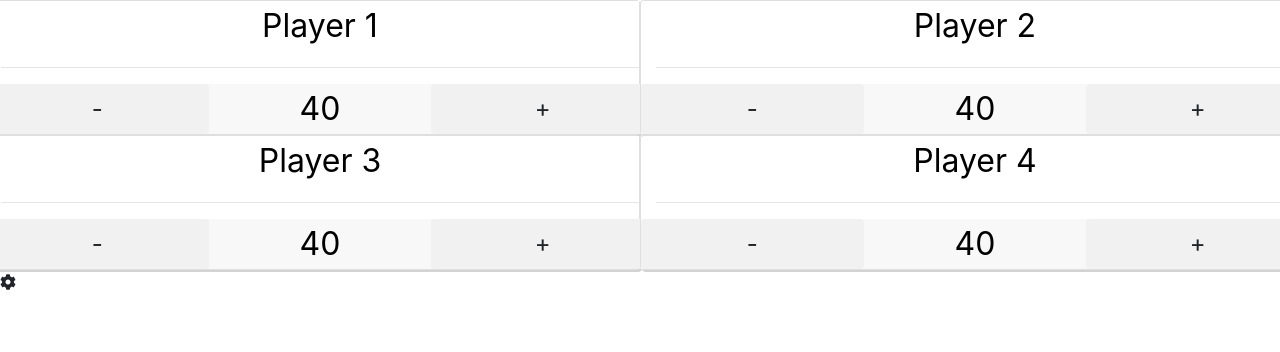
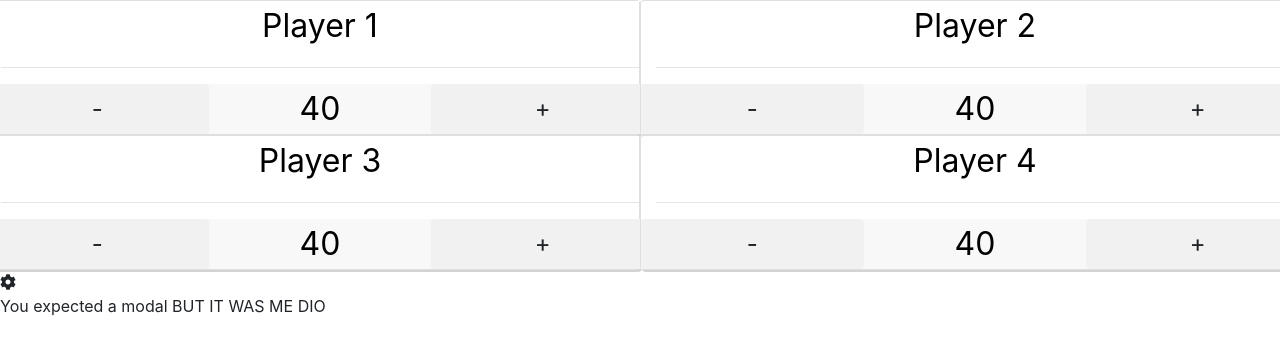
Before and after one commit to kouzios/MTG-Swiss-Knife, a Vue app: page /#/ in a window 1280 px wide. Both pictures are taken after a click on the icon 8 px from the left and 282 px from the top of the page. Shown: the top 352 px of the page. Built offline with nearby package versions, Linux system fonts and the light colour scheme.

Commit message:
Minor setup to make settings button do something
mostly a test work here

```diff
--- a/src/components/Gamestate.vue
+++ b/src/components/Gamestate.vue
@@ -17,13 +17,21 @@
                 </div>
             </div>
         </div>
+        <font-awesome-icon class='clickable' icon="cog" @click="settingsDisplay = !settingsDisplay"/>
+        <Settings v-if="settingsDisplay == true"/>
     </div>
 </template>
 
 <script>
+import Settings from "./Settings.vue";
+
 export default {
+    components: {
+        Settings
+    },
     data: function() {
         return {
+            settingsDisplay: false,
             players: [
                 {
                     name: "Player 1",
--- a/src/components/Homepage.vue
+++ b/src/components/Homepage.vue
@@ -1,18 +1,15 @@
 <template>
   <div>
     <gamestate/>
-    <settings/>
   </div>
 </template>
 
 <script>
 import gamestate from './Gamestate.vue';
-import settings from './Settings.vue';
 
 export default {
   components: {
     gamestate,
-    settings
   }
 }
 </script>
--- a/src/components/Settings.vue
+++ b/src/components/Settings.vue
@@ -1,6 +1,7 @@
 <template>
   <div>
-    <font-awesome-icon class='clickable' icon="cog" />
+    <!-- TODO: Make this a modal -->
+    You expected a modal BUT IT WAS ME DIO
   </div>
 </template>
 
```
